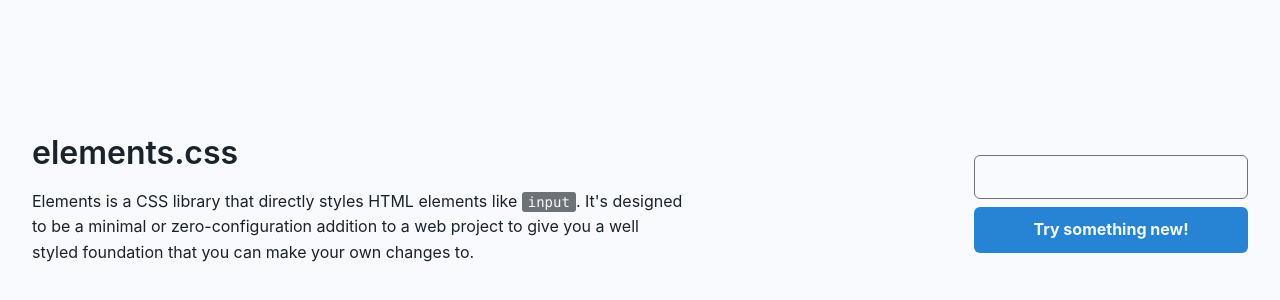
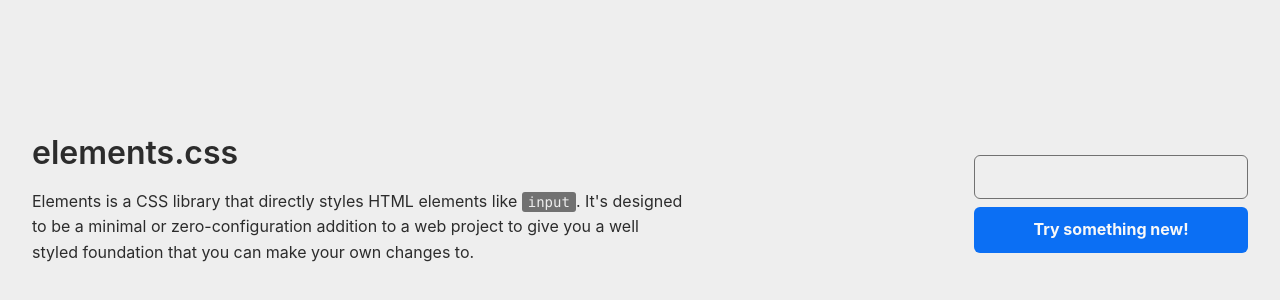
Before and after one commit to hypalynx/elements.css, a plain HTML site: page index.html in a window 1280 px wide. Shown: the part 228-528 px from the top of the page. Drawn offline with Linux system fonts and the light colour scheme.

Commit message:
better default

```diff
--- a/elements.css
+++ b/elements.css
@@ -10,24 +10,24 @@
 
 :root {
   /* Colors */
-  --el-primary: oklch(0.6 0.15 250);
-  --el-primary-content: oklch(0.98 0.01 250);
-  --el-foreground: oklch(0.25 0.02 250);
-  --el-foreground-faded: oklch(0.55 0.01 250);
-  --el-background: oklch(0.985 0.005 250);
-  --el-card: oklch(1.0 0.0 250);
-  --el-ancillary: oklch(0.97 0.008 250);
-  --el-ancillary-content: oklch(0.35 0.02 250);
+  --el-primary: oklch(0.5728 0.2161 259.01);
+  --el-primary-content: oklch(0.98 0 0);
+  --el-foreground: oklch(0.2931 0 0);
+  --el-foreground-faded: oklch(0.55 0 0);
+  --el-background: oklch(0.9491 0 0);
+  --el-card: oklch(1.0 0 0);
+  --el-ancillary: oklch(0.92 0 0);
+  --el-ancillary-content: oklch(0.35 0 0);
 
   /* Semantic Colors */
   --el-info: oklch(0.55 0.15 230);
-  --el-info-content: oklch(0.98 0.01 230);
+  --el-info-content: oklch(0.98 0 0);
   --el-success: oklch(0.55 0.15 145);
-  --el-success-content: oklch(0.98 0.01 145);
+  --el-success-content: oklch(0.98 0 0);
   --el-warning: oklch(0.65 0.15 85);
-  --el-warning-content: oklch(0.2 0.02 85);
+  --el-warning-content: oklch(0.25 0 0);
   --el-error: oklch(0.55 0.18 25);
-  --el-error-content: oklch(0.98 0.01 25);
+  --el-error-content: oklch(0.98 0 0);
 
   /* Spacing */
   --el-spacing-xs: 0.25rem;
```
